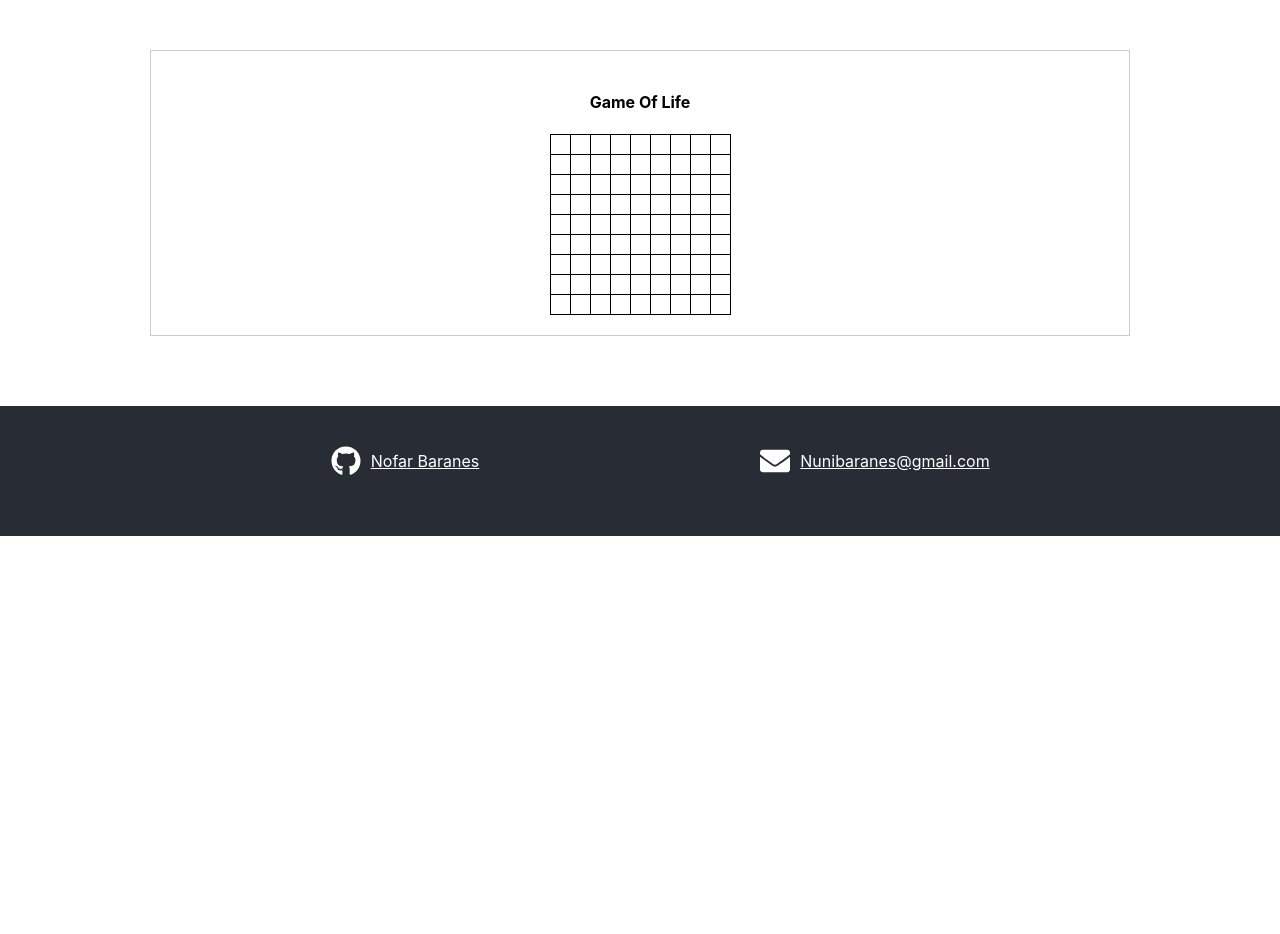
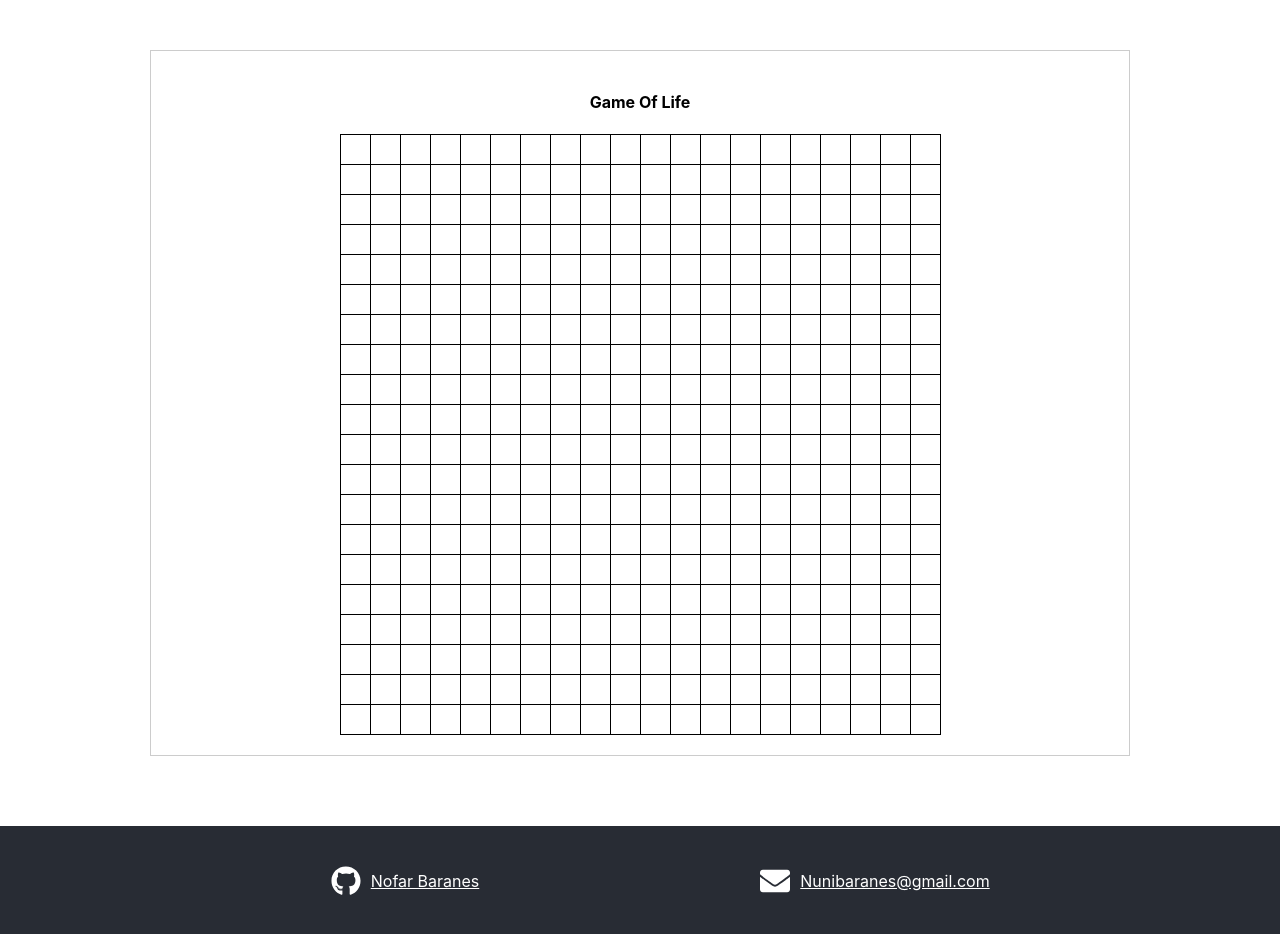
Before and after one commit to nunibaranes/reactGames, a React app: page / in a window 1280 px wide. Shown: the part 800-1734 px from the top of the page. Before the commit the page ends 1336 px from the top, so only its background shows below. Built offline with nearby package versions, Linux system fonts and the light colour scheme.

Commit message:
Changed board sytle display to flex

```diff
--- a/src/app/components/common/board/Board.js
+++ b/src/app/components/common/board/Board.js
@@ -32,7 +32,7 @@ class Board extends Component {
 
     generatBoard = () => {
         const { boardData } = this.props;
-        const { rows, columns, cellDefault } = boardData;
+        const { rows, columns, cellData } = boardData;
         const puzzelTemp = Array.from(Array(rows).keys());
         const rowTemp = Array.from(Array(columns).keys());
         const newBoard = Array.from(puzzelTemp, (row, rIndex) => {
@@ -40,7 +40,7 @@ class Board extends Component {
                 const cell = {
                     id: `R${rIndex}C${cIndex}`,
                 }
-                return {...cell, ...cellDefault}
+                return {...cell, ...cellData}
             });
         })
 
@@ -56,19 +56,13 @@ class Board extends Component {
         return `${elName} ${elName}${index} ${isActive ? 'isActive' : ''}`;
     }
 
-    // getGridTemplate = (num, value) => {
-    //     const arr = Array.from({length: num}, (v, i) => '1fr');
-    //     console.log(arr);
-    //     const gridTemplate = arr.map( () => {
-    //         return value;
-    //     });
-    //     return arr.join(', ');
-    // }
-
     cellStyles = (cellObj) => {
         const { selectedColor } = this.state;
-        const cellActivStyles = { backgroundColor: selectedColor }
-        return cellObj.isActive ? cellActivStyles : {};
+        const { boardData } = this.props;
+        const { cellData } = boardData;
+        const defaultStyle = {width: cellData.width, height: cellData.height}
+        const activStyles = { backgroundColor: selectedColor }
+        return cellObj.isActive ? {...defaultStyle, ...activStyles } : defaultStyle;
     }
 
     handleCellClick = (cell) => {
@@ -77,20 +71,11 @@ class Board extends Component {
 
     render() {
         const { boardStatus } = this.state;
-        // const { boardData } = this.props;
-        // const { rows, columns, cell } = boardData;
         console.log('render boardStatus ', boardStatus);
-        const boardStyle = {
-            gridTemplateRows: 'repeat(9, 1fr)',
-        }
-
-        const rowStyle = {
-            gridTemplateColumns: `repeat(9, 1fr)`,
-        }
 
         const boardEl = boardStatus.map( (row, index) => {
             return (
-                <div className={this.getClasses('row', row, index)} key={`row ${index}`} style={rowStyle}>
+                <div className={this.getClasses('row', row, index)} key={`row ${index}`}>
                     {
                         row.map( (cell, index) => {
                             return (
@@ -107,7 +92,7 @@ class Board extends Component {
             );
         })
         return (
-            <div className="board" style={boardStyle}>
+            <div className="board">
                 {boardEl}
             </div>
         );
--- a/src/app/components/common/board/Board.scss
+++ b/src/app/components/common/board/Board.scss
@@ -1,17 +1,16 @@
 .board {
     border-top: 1px solid #000;
     border-left: 1px solid #000;
-    display: grid;
+    display: flex;
+    flex-direction: column;
     width: 100%;
     max-width: fit-content;
     margin: 0 auto;
 
     .row {
-        display: grid;
+        display: flex;
     }
     .cell {
-        width: 20px;
-        height: 20px;
         border-right: 1px solid #000;
         border-bottom: 1px solid #000;
     }
--- a/src/app/components/game-of-life/GameOfLife.js
+++ b/src/app/components/game-of-life/GameOfLife.js
@@ -9,9 +9,11 @@ class Sudoku extends Component {
     this.state = {
         value: 'Game Of Life',
         boardData: {
-          rows: 9,
-          columns: 9,
-          cellDefault: {
+          rows: 20,
+          columns: 20,
+          cellData: {
+            width: '30px',
+            height: '30px',
             isActive: false,
           },
           defaultColor: 'black',
```
